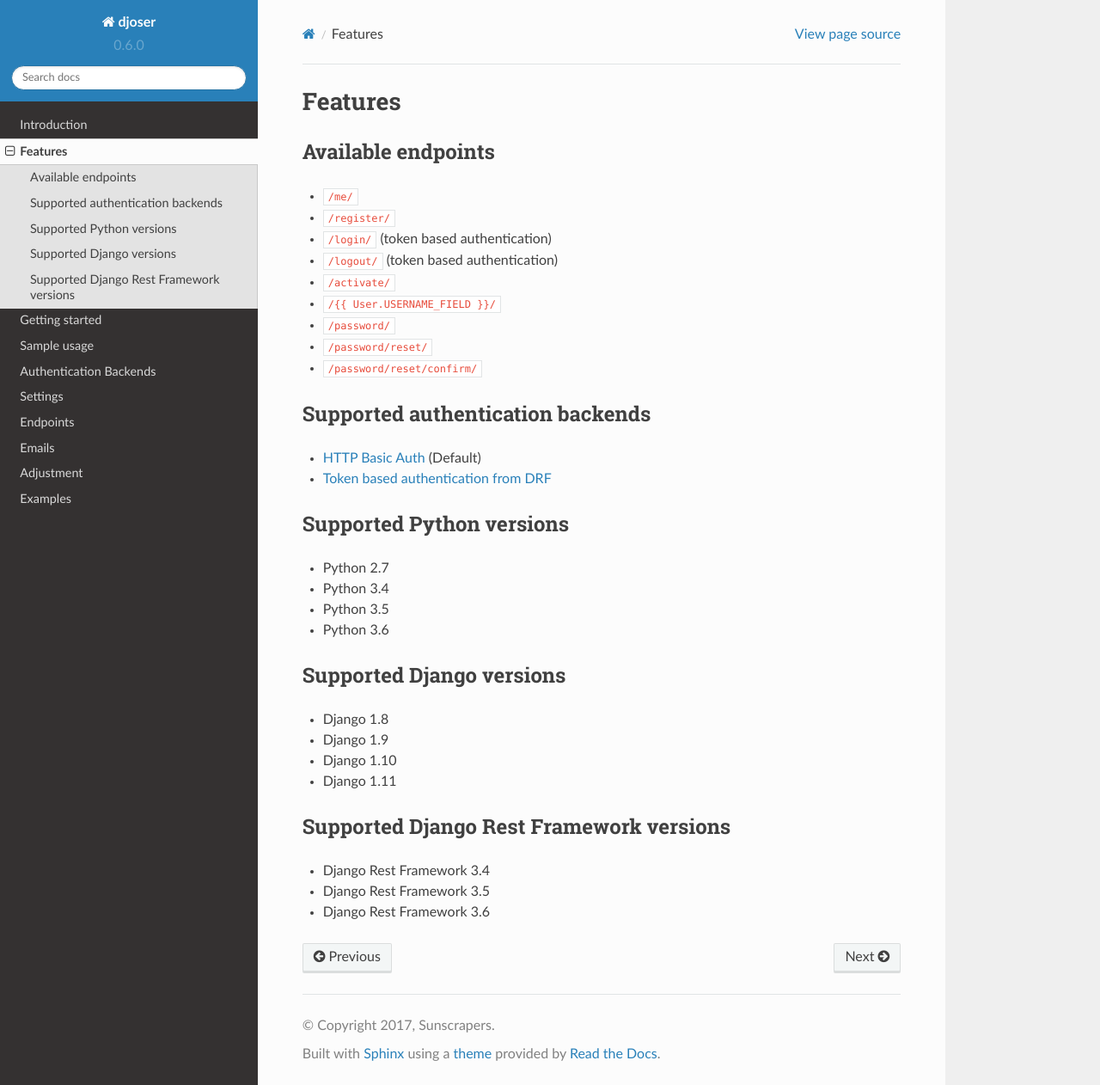
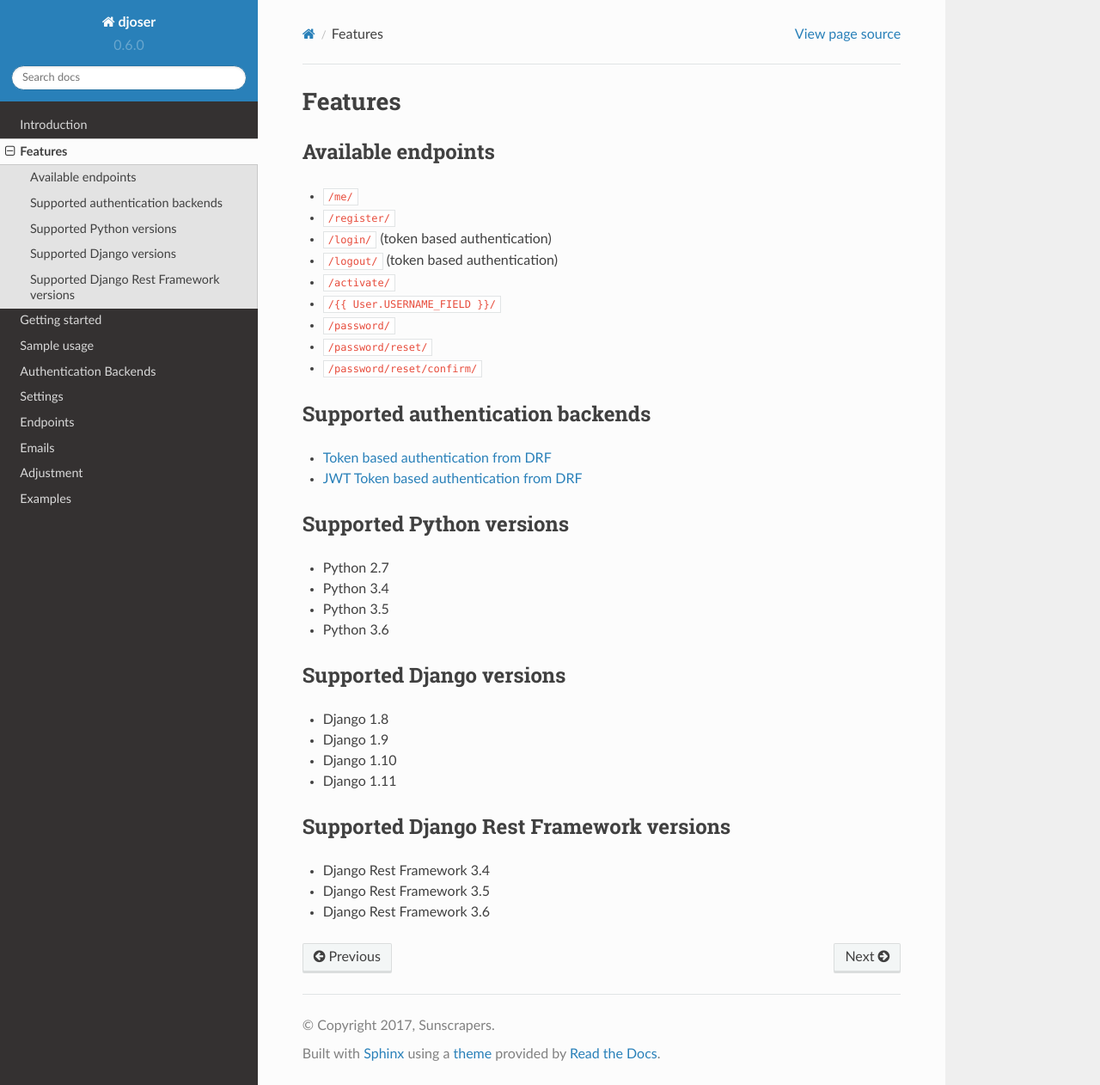
Before and after one commit to sunscrapers/djoser, a Sphinx documentation site: the page built from docs/source/features.rst, in a window 1280 px wide and 1262 px high. Shown: the whole window at 86% size. Built offline with Sphinx 7.4.7 and the Read the Docs theme 2.0.0, drawn with Linux system fonts in a browser that asks for light colours.

Commit message:
Update docs
As I saw with regards to @KaczuH's comments in https://github.com/sunscrapers/djoser/issues/185, the docs shouldn't mention Basic Authentication to avoid confusion

```diff
--- a/docs/source/features.rst
+++ b/docs/source/features.rst
@@ -17,8 +17,8 @@ Available endpoints
 Supported authentication backends
 ---------------------------------
 
-* `HTTP Basic Auth <http://www.django-rest-framework.org/api-guide/authentication/#basicauthentication>`_ (Default)
 * `Token based authentication from DRF <http://www.django-rest-framework.org/api-guide/authentication#tokenauthentication>`_
+* `JWT Token based authentication from DRF <http://getblimp.github.io/django-rest-framework-jwt/>`_
 
 Supported Python versions
 -------------------------
```
